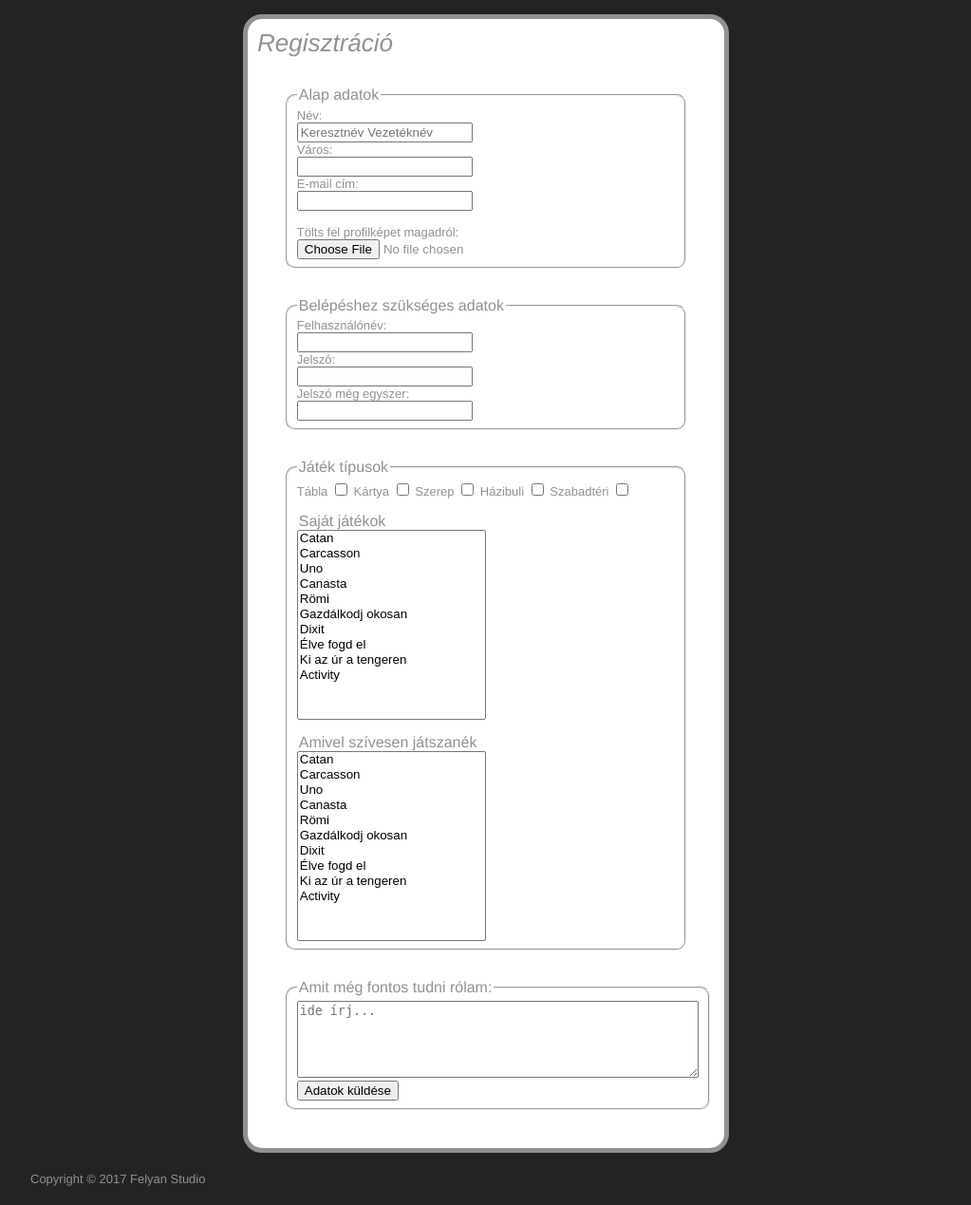
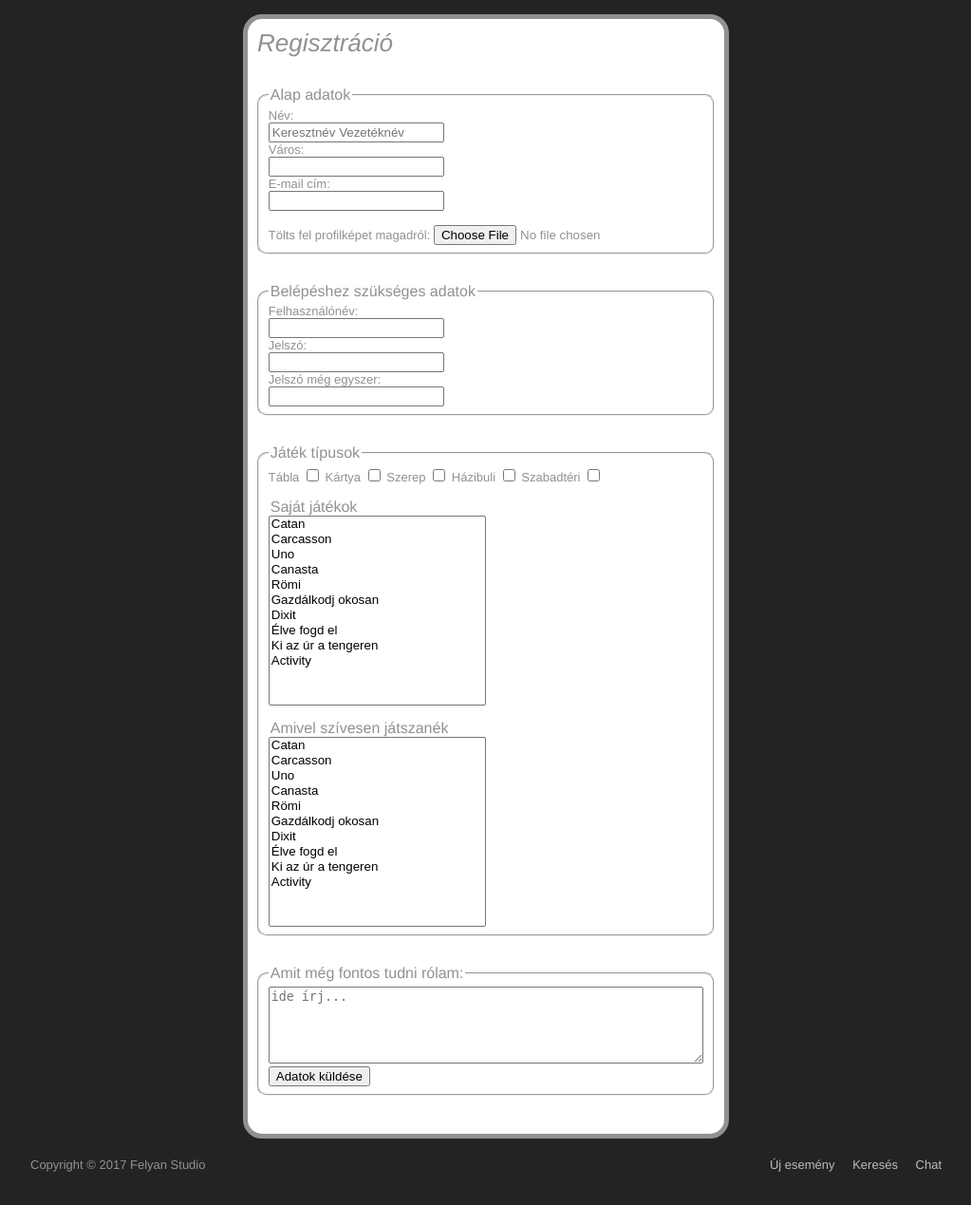
Before and after one commit to felyan/tarsas, a PHP site: page /index.php?tartalom=profil_regisztracio in a window 1280 px wide. Shown: the part 117-1386 px from the top of the page at 95% size, without its empty margins (128-1151 px from the left). After the commit the page ends 1351 px from the top, so only its background shows below. Run offline with PHP 8.4, Linux system fonts and the light colour scheme; data comes from the database, SQL or seed files in the repository.

Commit message:
Lábléc menü; formázások

```diff
--- a/styles/index.css
+++ b/styles/index.css
@@ -50,7 +50,7 @@ div.wrapper {
 
 #header,
 #container,
-#copyright {
+.footer {
   display: block;
   width: 960px;
   margin: 0 auto;
@@ -141,7 +141,6 @@ h6 {
   padding: 0 20px;
   border: 5px;
   border-radius: 10px;
-
 }
 
 #header nav li {
@@ -225,14 +224,36 @@ h6 {
   margin: 0 auto;
 }
 
-#copyright {
+.footer {
   padding: 20px 0;
+  margin-bottom: 1rem;
 }
 
-#copyright p {
+.footer_copyright {
   margin: 0;
   padding: 0;
+  float: left;
 }
+
+.footer_menu {
+  float: right;
+  margin: 0;
+}
+
+.footer_menu li {
+  display: inline;
+  margin-left: 15px;
+}
+
+.footer_menu li a {
+  color: #C0BAB6;
+}
+
+.footer_menu li a:hover {
+  color: #FF9900;
+  background-color: #232323;
+}
+
 
 .urlap {
   margin: auto;
@@ -263,7 +284,7 @@ a.button {
 }
 
 .mezo_cs {
-  margin: 30px;
+  margin: 30px auto;
   border-radius: 10px;
 
 }
--- a/views/chat.php
+++ b/views/chat.php
@@ -19,7 +19,7 @@
     <fieldset class="mezo_cs">
       <legend><h2>Hozzászólás</h2></legend>
       <p><?php echo $user["username"]?></p>
-      <textarea cols="50" rows="5" maxlength="1000"
+      <textarea class="input_100" rows="5" maxlength="1000"
                 name="hozzaszolas"
                 id="hozzaszolas"
                 autofocus required
--- a/views/footer.php
+++ b/views/footer.php
@@ -1,5 +1,12 @@
 <div class="wrapper lab">
-  <footer id="copyright">
-    <p>Copyright &copy; 2017 Felyan Studio</p>
+  <footer class="footer">
+    <p class="footer_copyright">
+      Copyright &copy; 2017 Felyan Studio
+    </p>
+    <ul class="footer_menu">
+      <li><a href="<?= route('ujesemeny') ?>">Új esemény</a></li>
+      <li><a href="<?= route('kereses') ?>">Keresés</a></li>
+      <li><a href="<?= route('chat') ?>">Chat</a></li>
+    </ul>
   </footer>
 </div>
--- a/views/registration.php
+++ b/views/registration.php
@@ -66,7 +66,7 @@
   </div>
   <fieldset class="mezo_cs">
     <legend class="urlap_cim">Amit még fontos tudni rólam:</legend>
-    <textarea name="rolam" cols="50" rows="5" maxlength="1000" placeholder="ide írj..."></textarea><br>
+    <textarea name="rolam" class="input_100" rows="5" maxlength="1000" placeholder="ide írj..."></textarea><br>
     <input name="reg_submit" type="submit" value="Adatok küldése"/>
   </fieldset>
 </form>
```
